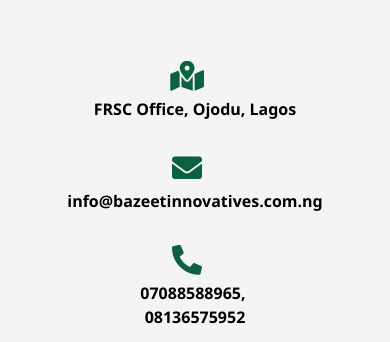
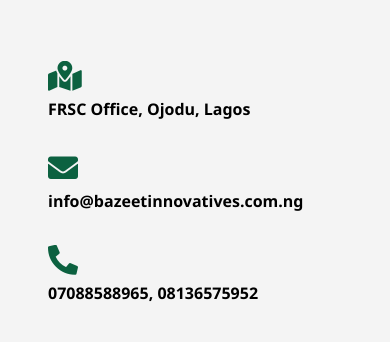
Before and after one commit to taoambali/b2concept-website, a plain HTML site: page index.html in a window 390 px wide. Shown: the part 6031-6373 px from the top of the page. Drawn offline with Linux system fonts and the light colour scheme.

Commit message:
Adjustment on contact info 2

```diff
--- a/css/style.css
+++ b/css/style.css
@@ -641,6 +641,10 @@ header.fixed .nav ul li a:hover,
     font-size: 1.2rem;
 }
 
+/* .contact .information p.email {
+    text-align: left;
+} */
+
 .contact .social-media {
     padding: 0.5rem 0 0 0;
 }
@@ -683,7 +687,7 @@ header.fixed .nav ul li a:hover,
 @media (max-width: 850px) {
     .contact .information {
         display: block;
-        text-align: center;
+        /* text-align: center; */
     }
 }
 
--- a/index.html
+++ b/index.html
@@ -260,12 +260,11 @@
                         </div>
                         <div class="information">
                             <i class="fas fa-envelope icon"></i>
-                            <p>info@bazeetinnovatives.com.ng</p>
+                            <p class="email">info@bazeetinnovatives.com.ng</p>
                         </div>
                         <div class="information">
                             <i class="fas fa-phone-alt icon"></i>
-                                <p>07088588965,&nbsp;</p>
-                                <p>08136575952</p>
+                                <p>07088588965,&nbsp;08136575952</p>
 
                         </div>
                     </div>
```
